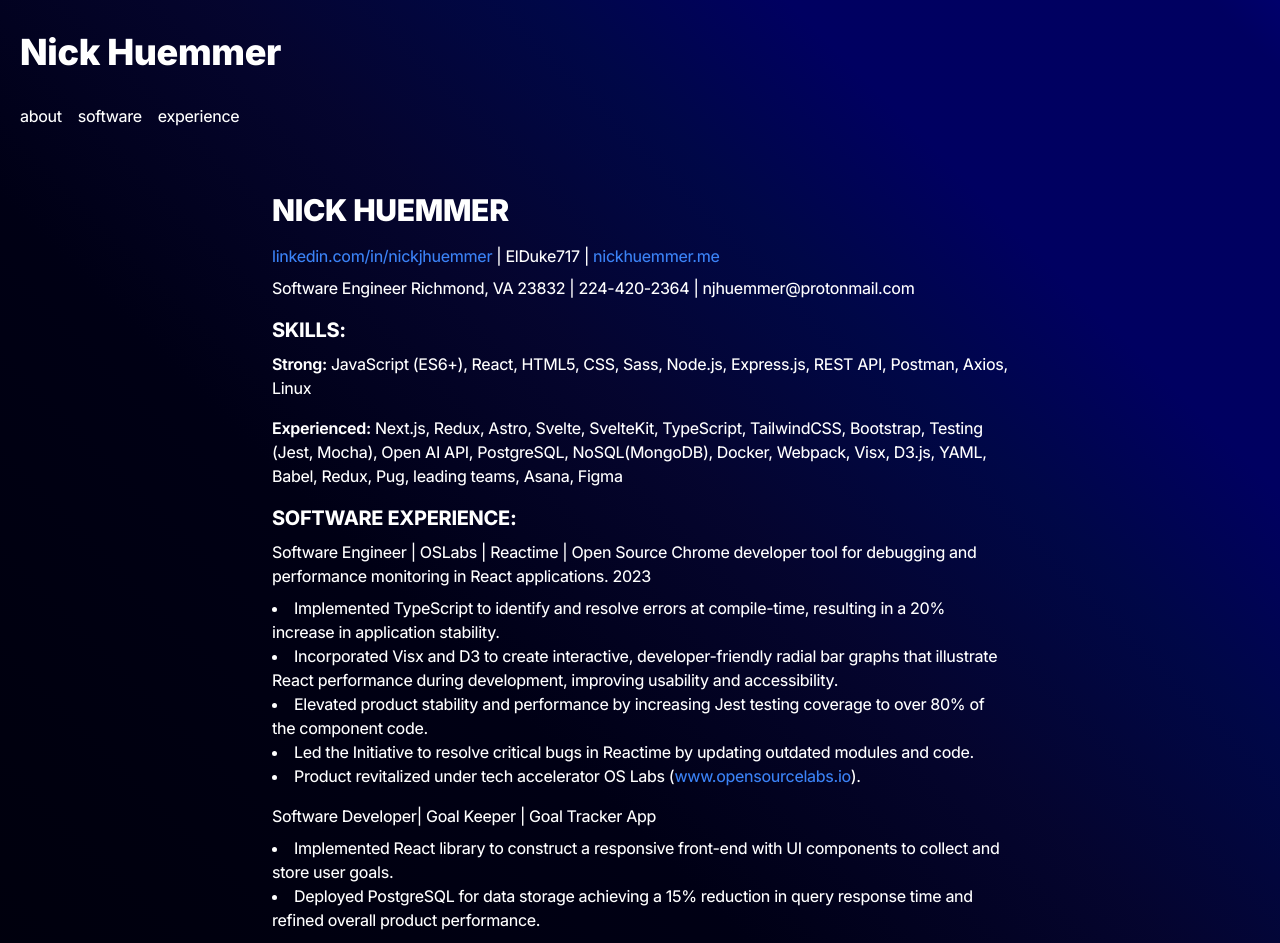
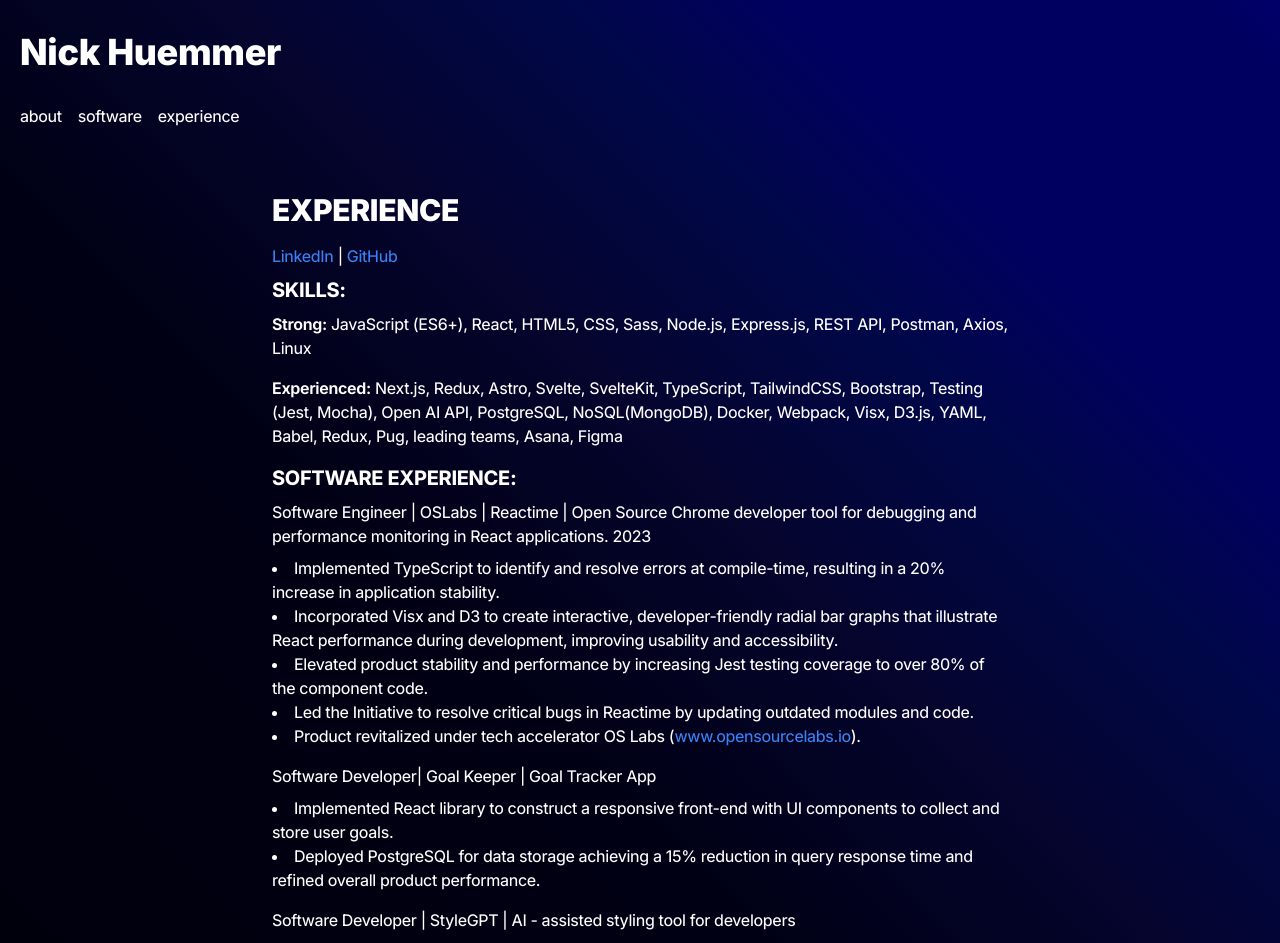
Before and after one commit to ElDuke717/personal-landing, a Next.js app: page /experience in a window 1280 px wide. Shown: the top 943 px of the page. Built offline with nearby package versions, Linux system fonts and the light colour scheme.

Commit message:
style changes made to experience page

```diff
--- a/src/app/experience/page.tsx
+++ b/src/app/experience/page.tsx
@@ -1,109 +1,183 @@
 export default function Experience() {
   return (
     <div className="max-w-3xl mx-auto px-4 py-8">
-      <h1 className="text-3xl font-bold mb-4">NICK HUEMMER</h1>
+      <h1 className="text-3xl font-bold mb-4">EXPERIENCE</h1>
       <p className="mb-2">
-        <a className="text-blue-500 hover:underline" href="https://www.linkedin.com/in/nickjhuemmer">
-          linkedin.com/in/nickjhuemmer
-        </a>{' '}
-        | ElDuke717 |{' '}
-        <a className="text-blue-500 hover:underline" href="https://www.nickhuemmer.me">
-          nickhuemmer.me
+        <a
+          className="text-blue-500 hover:underline"
+          href="https://www.linkedin.com/in/nickjhuemmer"
+        >
+          LinkedIn
+        </a>{" "}
+        |
+        <a
+          className="text-blue-500 hover:underline"
+          href="https://github.com/ElDuke717"
+        >
+          {" "}
+          GitHub{" "}
         </a>
       </p>
-      <p className="mb-4">Software Engineer Richmond, VA 23832 | 224-420-2364 | njhuemmer@protonmail.com</p>
 
       <h2 className="text-xl font-bold mb-2">SKILLS:</h2>
       <div className="mb-4">
-        <strong>Strong:</strong> JavaScript (ES6+), React, HTML5, CSS, Sass, Node.js, Express.js, REST API, Postman, Axios, Linux
+        <strong>Strong:</strong> JavaScript (ES6+), React, HTML5, CSS, Sass,
+        Node.js, Express.js, REST API, Postman, Axios, Linux
       </div>
       <div className="mb-4">
-        <strong>Experienced:</strong> Next.js, Redux, Astro, Svelte, SvelteKit, TypeScript, TailwindCSS, Bootstrap, Testing (Jest, Mocha),
-        Open AI API, PostgreSQL, NoSQL(MongoDB), Docker, Webpack, Visx, D3.js, YAML, Babel, Redux, Pug, leading teams, Asana, Figma
+        <strong>Experienced:</strong> Next.js, Redux, Astro, Svelte, SvelteKit,
+        TypeScript, TailwindCSS, Bootstrap, Testing (Jest, Mocha), Open AI API,
+        PostgreSQL, NoSQL(MongoDB), Docker, Webpack, Visx, D3.js, YAML, Babel,
+        Redux, Pug, leading teams, Asana, Figma
       </div>
 
       <h2 className="text-xl font-bold mb-2">SOFTWARE EXPERIENCE:</h2>
       <p className="mb-2">
-        Software Engineer | OSLabs | Reactime | Open Source Chrome developer tool for debugging and performance monitoring in React
-        applications. 2023
+        Software Engineer | OSLabs | Reactime | Open Source Chrome developer
+        tool for debugging and performance monitoring in React applications.
+        2023
       </p>
       <ul className="list-disc list-inside mb-4">
         <li>
-          Implemented TypeScript to identify and resolve errors at compile-time, resulting in a 20% increase in application stability.
+          Implemented TypeScript to identify and resolve errors at compile-time,
+          resulting in a 20% increase in application stability.
         </li>
         <li>
-          Incorporated Visx and D3 to create interactive, developer-friendly radial bar graphs that illustrate React performance during
+          Incorporated Visx and D3 to create interactive, developer-friendly
+          radial bar graphs that illustrate React performance during
           development, improving usability and accessibility.
         </li>
-        <li>Elevated product stability and performance by increasing Jest testing coverage to over 80% of the component code.</li>
-        <li>Led the Initiative to resolve critical bugs in Reactime by updating outdated modules and code.</li>
-        <li>Product revitalized under tech accelerator OS Labs (<a className="text-blue-500 hover:underline" href="https://www.opensourcelabs.io">www.opensourcelabs.io</a>).</li>
+        <li>
+          Elevated product stability and performance by increasing Jest testing
+          coverage to over 80% of the component code.
+        </li>
+        <li>
+          Led the Initiative to resolve critical bugs in Reactime by updating
+          outdated modules and code.
+        </li>
+        <li>
+          Product revitalized under tech accelerator OS Labs (
+          <a
+            className="text-blue-500 hover:underline"
+            href="https://www.opensourcelabs.io"
+          >
+            www.opensourcelabs.io
+          </a>
+          ).
+        </li>
+      </ul>
+
+      <p className="mb-2">Software Developer| Goal Keeper | Goal Tracker App</p>
+      <ul className="list-disc list-inside mb-4">
+        <li>
+          Implemented React library to construct a responsive front-end with UI
+          components to collect and store user goals.
+        </li>
+        <li>
+          Deployed PostgreSQL for data storage achieving a 15% reduction in
+          query response time and refined overall product performance.
+        </li>
       </ul>
 
       <p className="mb-2">
-        Software Developer| Goal Keeper | Goal Tracker App
+        Software Developer | StyleGPT | AI - assisted styling tool for
+        developers
       </p>
       <ul className="list-disc list-inside mb-4">
-        <li>Implemented React library to construct a responsive front-end with UI components to collect and store user goals.</li>
-        <li>Deployed PostgreSQL for data storage achieving a 15% reduction in query response time and refined overall product performance.</li>
-      </ul>
-
-      <p className="mb-2">
-        Software Developer | StyleGPT | AI - assisted styling tool for developers
-      </p>
-      <ul className="list-disc list-inside mb-4">
-        <li>Connected OpenAI API for CSS styles based on user input, enhancing UI creation.</li>
-        <li>Enhanced data exchange with Axios, lowering response times by 30% for operational efficiency.</li>
+        <li>
+          Connected OpenAI API for CSS styles based on user input, enhancing UI
+          creation.
+        </li>
+        <li>
+          Enhanced data exchange with Axios, lowering response times by 30% for
+          operational efficiency.
+        </li>
       </ul>
 
       <h2 className="text-xl font-bold mb-2">CAREER EXPERIENCE:</h2>
       <p className="mb-1">
-        Health Coach and Personal Trainer | Self Employed | Helped middle-aged men lose weight and improve health-status
+        Health Coach and Personal Trainer | Self Employed | Helped middle-aged
+        men lose weight and improve health-status
       </p>
       <p className="mb-1">2019-2021</p>
       <ul className="list-disc list-inside mb-4">
-        <li>Built coaching business including web and social media presence, with greater than 250 followers.</li>
         <li>
-          Created nutritional guidance and exercise programs that built baseline strength and improved mobility and facilitated weight
-          loss of greater than 25 lbs for all clients.
+          Built coaching business including web and social media presence, with
+          greater than 250 followers.
+        </li>
+        <li>
+          Created nutritional guidance and exercise programs that built baseline
+          strength and improved mobility and facilitated weight loss of greater
+          than 25 lbs for all clients.
         </li>
       </ul>
 
       <p className="mb-1">
-        Senior Product Developer | Clif Bar | Product creation, formulation, optimization and commercialization
+        Senior Product Developer | Clif Bar | Product creation, formulation,
+        optimization and commercialization
       </p>
       <p className="mb-1">2014-2019</p>
       <ul className="list-disc list-inside mb-4">
-        <li>Created lab notebooks using Excel and Sharepoint, reducing formula development time by 30%.</li>
-        <li>Formulated products for improved nutrition and saved up to $2 million yearly through process optimizations.</li>
+        <li>
+          Created lab notebooks using Excel and Sharepoint, reducing formula
+          development time by 30%.
+        </li>
+        <li>
+          Formulated products for improved nutrition and saved up to $2 million
+          yearly through process optimizations.
+        </li>
       </ul>
 
-      <p className="mb-1">Scientist II | Clorox | Product development for Hidden Valley Brand</p>
+      <p className="mb-1">
+        Scientist II | Clorox | Product development for Hidden Valley Brand
+      </p>
       <p className="mb-1">2012-2014</p>
       <ul className="list-disc list-inside mb-4">
         <li>
-          Developed and facilitated commercialization and launch of salad kits for the Hidden Valley Brand, the largest product launch
-          in 2013.
+          Developed and facilitated commercialization and launch of salad kits
+          for the Hidden Valley Brand, the largest product launch in 2013.
         </li>
-        <li>Led new product development initiative leading to five new products to fill innovation pipeline.</li>
+        <li>
+          Led new product development initiative leading to five new products to
+          fill innovation pipeline.
+        </li>
       </ul>
 
-      <p className="mb-1">Product Application Technologist | Nestle | Product development for Pizza Division</p>
+      <p className="mb-1">
+        Product Application Technologist | Nestle | Product development for
+        Pizza Division
+      </p>
       <p className="mb-1">2010-2012</p>
       <ul className="list-disc list-inside mb-4">
-        <li>Managed and led product development including timeline management, cost control, ingredient procurement, and leveraging supplier capabilities.</li>
-        <li>Collaborated with marketing, operations, and finance to deliver novel pizza products.</li>
+        <li>
+          Managed and led product development including timeline management,
+          cost control, ingredient procurement, and leveraging supplier
+          capabilities.
+        </li>
+        <li>
+          Collaborated with marketing, operations, and finance to deliver novel
+          pizza products.
+        </li>
       </ul>
 
-      <p className="mb-1">Scientist | Kraft Foods | Product development for Spoonable and Pourable Dressings</p>
+      <p className="mb-1">
+        Scientist | Kraft Foods | Product development for Spoonable and Pourable
+        Dressings
+      </p>
       <p className="mb-1">2007-2010</p>
       <ul className="list-disc list-inside mb-4">
-        <li>Generated over $1M of productivity savings by managing raw material costs and factoring efficiencies into processes.</li>
+        <li>
+          Generated over $1M of productivity savings by managing raw material
+          costs and factoring efficiencies into processes.
+        </li>
       </ul>
 
       <h2 className="text-xl font-bold mb-2">EDUCATION:</h2>
       <p>Codesmith Advanced Software Engineering Immersion | Resident</p>
-      <p>North Carolina State University | BS Biological Sciences, Food Science and Nutrition</p>
+      <p>
+        North Carolina State University | BS Biological Sciences, Food Science
+        and Nutrition
+      </p>
       <p>The Ohio State University | MS Food Science</p>
 
       <h2 className="text-xl font-bold mb-2">TALKS AND PUBLICATIONS:</h2>
```
